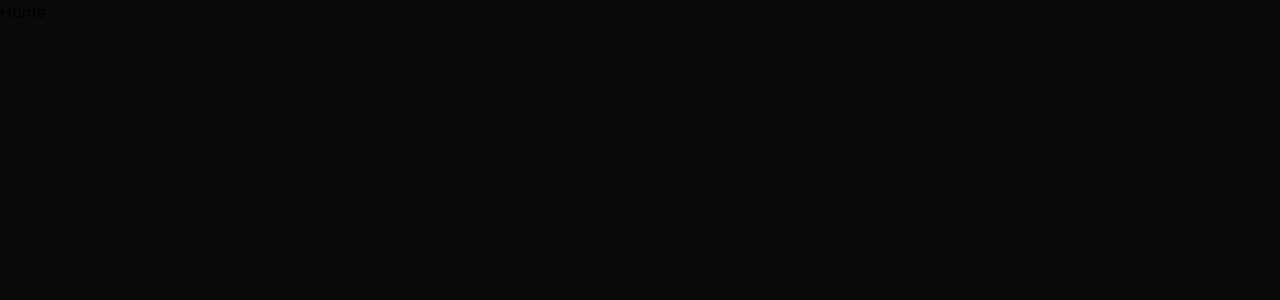
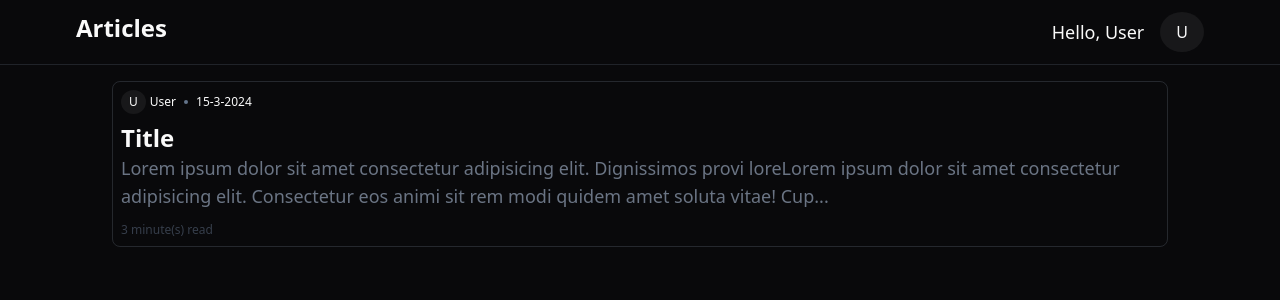
Before and after one commit to amanDhiran/articles--blogging-website, a React (Vite) app in the folder frontend/: page /home in a window 1280 px wide. Shown: the top 300 px of the page. Built offline with nearby package versions, Linux system fonts and the light colour scheme.

Commit message:
build home page frontend

```diff
--- /dev/null
+++ b/frontend/src/components/BlogCard.tsx
@@ -0,0 +1,33 @@
+import React from 'react'
+
+function BlogCard() {
+  const date = new Date();
+  const content = "Lorem ipsum dolor sit amet consectetur adipisicing elit. Dignissimos provi loreLorem ipsum dolor sit amet consectetur adipisicing elit. Consectetur eos animi sit rem modi quidem amet soluta vitae! Cupiditate praesentium provident ipsam vel magni non accusantium, voluptate doloremque deserunt culpa, reiciendis veritatis asperiores deleniti. Magnam dolorum incidunt neque libero quidem fuga delectus tempore. Vel laborum quisquam animi autem molestiae incidunt architecto dolores repudiandae, ex ratione porro ipsam illo consequuntur, totam, quasi hic eius. Nihil dignissimos tempora voluptatum error repudiandae, libero at veritatis assumenda dicta sint eligendi est sunt deserunt in ratione reiciendis placeat iure nemo soluta velit accusantium dolorum dolore? Voluptatibus atque, cumque error a ipsa sit, deleniti officiis quas est eligendi exercitationem? Officiis eveniet consectetur sit, natus cum neque quis reiciendis iure illo temporibus esse nobis eius, hic repudiandae, optio ea soluta. Obcaecati accusamus assumenda sed aspernatur aliquam magnam cum quae molestiae quis fugiat, quam, quisquam delectus autem? Provident incidunt nihil cum magnam a iure accusamus consequatur in dolore?"
+  return (
+    <div className="text-secondary border border-slate-400/20 rounded-lg  mt-4 p-2">
+          <div className="flex gap-2 text-xs items-center">
+            <div className="flex items-center gap-1">
+              <div className="px-2 py-1 bg-border rounded-[50%] flex flex-col justify-center">
+                U
+              </div>
+              <div>User</div>
+            </div>
+            <div className="h-1 w-1 bg-slate-500 rounded-full"></div>
+            <div>
+              {`${date.getDate()}-${date.getMonth()}-${date.getFullYear()}`}
+            </div>
+          </div>
+          <div className="mt-2 text-xl lg:text-2xl font-bold">
+            Title
+          </div>
+          <div className="text-slate-400/70 lg:text-lg text-base">
+            {content.length > 200 ? content.slice(0, 200) + "..." : content}
+          </div>
+          <div className="text-xs text-slate-500/50 mt-3">
+          {`${Math.ceil(content.length / 500)} minute(s) read`}
+          </div>
+        </div>
+  )
+}
+
+export default BlogCard
--- /dev/null
+++ b/frontend/src/components/Navbar.tsx
@@ -0,0 +1,19 @@
+import React from 'react'
+
+function Navbar() {
+  return (
+    <div className='border-b border-gray-600/35 p-3'>
+        <div className='text-secondary flex justify-between lg:mx-16 mx-8 '>
+            <div className=' text-2xl font-bold'>
+                Articles
+            </div>
+            <div className='flex items-center gap-4'>
+                <p className='lg:text-lg'>Hello, User</p>
+                <div className="px-4 py-2 bg-border rounded-[50%] flex flex-col justify-center">U</div>
+            </div>
+        </div>
+    </div>
+  )
+}
+
+export default Navbar
--- a/frontend/src/pages/Home.tsx
+++ b/frontend/src/pages/Home.tsx
@@ -1,9 +1,18 @@
-import React from 'react'
+import React from "react";
+import Navbar from "../components/Navbar";
+import BlogCard from "../components/BlogCard";
 
 function Home() {
+
   return (
-    <div>Home</div>
-  )
+    <>
+      <Navbar />
+      <div className=" lg:mx-28 mx-8 ">
+        <BlogCard />
+
+      </div>
+    </>
+  );
 }
 
-export default Home
+export default Home;
```
